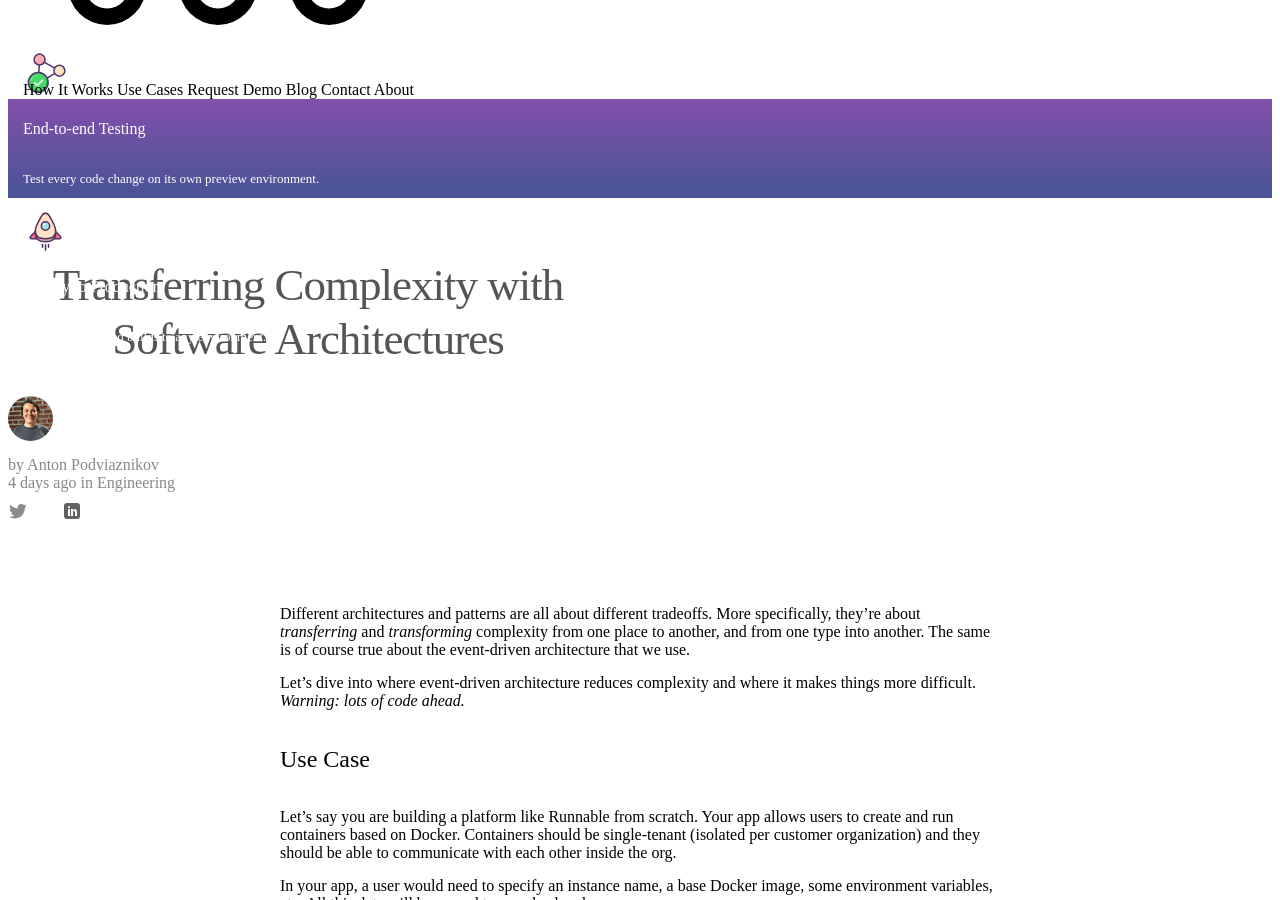
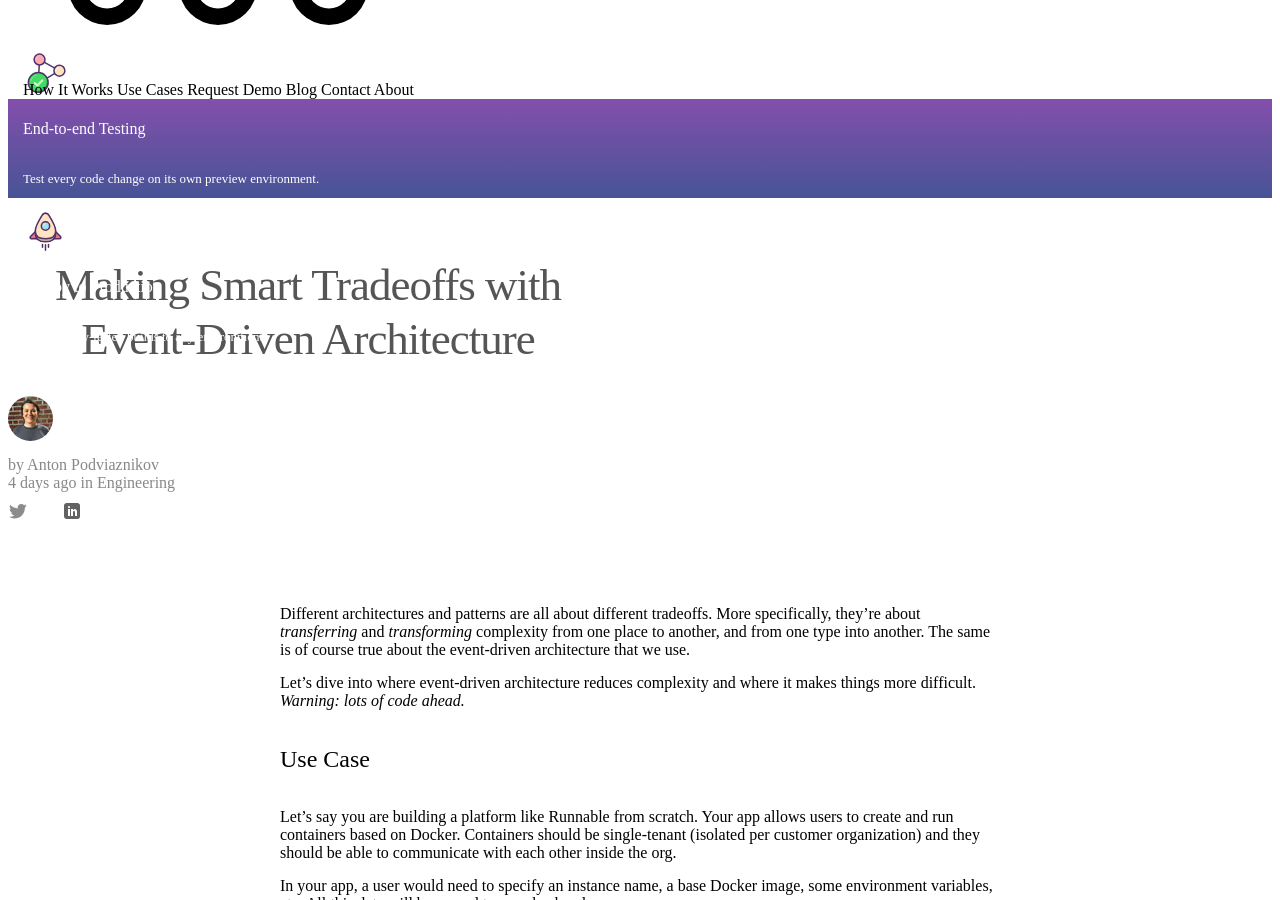
Before and after one commit to CodeNow/blog, a Jekyll site: the page built from _posts/2017-06-05-making-smart-tradeoffs-with-event-driven-architecture.md, in a window 1280 px wide and 900 px high, scrolled down 313 px. Built offline with Jekyll 4.4.1, drawn with Linux system fonts in a browser that asks for light colours; nearby versions of some CDN libraries; comment, search, counter and statistics services are not loaded.

Commit message:
rename post

```diff
--- a/_posts/2017-06-05-transferring-complexity-with-software-architectures.md
+++ b/_posts/2017-06-05-making-smart-tradeoffs-with-event-driven-architecture.md
@@ -1,6 +1,6 @@
 ---
 layout: post
-title: 'Transferring Complexity with Software Architectures'
+title: 'Making Smart Tradeoffs with Event-Driven Architecture'
 author: anton_p
 category: Engineering
 excerpt: '<p class="p">Different architectures and patterns are all about different tradeoffs. More specifically, they’re about <em>transferring</em> and <em>transforming</em> complexity from one place to another, and from one type into another. The same is of course true about the event-driven architecture that we use here at Runnable.</p><p class="p">Let’s dive into where event-driven architecture reduces complexity and where it makes things more difficult. <em>Warning: lots of code ahead.</em></p>'
```
